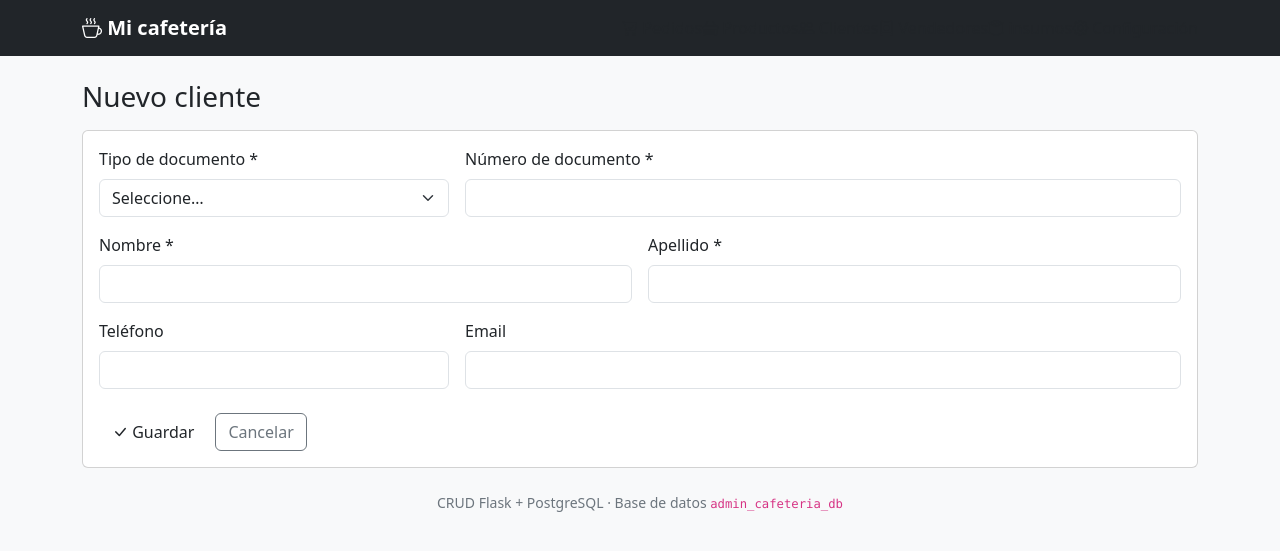
After one commit to Luisa626/admin_cafeteria, a Flask app: page /clientes/nuevo in a window 1280 px wide. The commit adds this page. Shown: the top 551 px of the page. Run offline with Flask 3, Linux system fonts and the light colour scheme; data that the repository does not hold is empty; some libraries are stand-ins or nearby versions.

Commit message:
clientes

```diff
--- a/app.py
+++ b/app.py
@@ -40,6 +40,7 @@ def create_app():
                         AND p.fecha_compra <  CURRENT_DATE + 1) AS ventas_del_dia
         """, one=True)
 
+
         pedidos_recientes = db.query("""
             SELECT p.id_pedido AS pedido, p.id_cliente, p.id_vendedor, COALESCE(SUM(d.cantidad *
                     d.precio_unitario), 0) AS total
@@ -62,7 +63,19 @@ def create_app():
                 ORDER BY unidades_vendidas DESC
                 LIMIT 3
         """)
-        return render_template("index.html", r=resumen, pedidos=pedidos_recientes, top=top_productos)
+
+        stats_clientes = db.query("""
+            SELECT (SELECT COUNT(*) FROM clientes
+                     WHERE date_trunc('month', fecha_registro)
+                         = date_trunc('month', CURRENT_DATE)) AS nuevos_mes,
+                   (SELECT cl.nombre_cliente || ' ' || cl.apellido_cliente
+                      FROM pedidos p
+                      JOIN clientes cl ON cl.id_cliente = p.id_cliente
+                     GROUP BY cl.id_cliente
+                     ORDER BY COUNT(*) DESC, cl.id_cliente
+                     LIMIT 1) AS cliente_frecuente
+        """, one=True)
+        return render_template("index.html", r=resumen, pedidos=pedidos_recientes, top=top_productos, sc=stats_clientes)
 
     @app.errorhandler(psycopg2.OperationalError)
     def error_conexion(exc):
--- a/routes/clientes.py
+++ b/routes/clientes.py
@@ -1,6 +1,149 @@
+"""CRUD de la tabla clientes."""
 from flask import Blueprint, abort, flash, redirect, render_template, request, url_for
 
-
+import validators as v
 from db import DatabaseError, error_message, execute, query
 
 bp = Blueprint("clientes", __name__, url_prefix="/clientes")
+
+INT_MAX = 2147483647  # límite de un INTEGER en PostgreSQL
+
+
+def _tipos_documento():
+    return query("""SELECT id_tipo_documento, sigla, descripcion
+                      FROM tipo_documento
+                     ORDER BY id_tipo_documento""")
+
+
+def _entero(form, campo, etiqueta, errores, minimo=1, maximo=INT_MAX):
+    """Lee un entero obligatorio del formulario; devuelve None si es inválido."""
+    valor = (form.get(campo) or "").strip()
+    if not valor:
+        errores.append(f"{etiqueta} es obligatorio.")
+        return None
+    try:
+        numero = int(valor)
+    except ValueError:
+        errores.append(f"{etiqueta} debe ser un número entero.")
+        return None
+    if not minimo <= numero <= maximo:
+        errores.append(f"{etiqueta} debe estar entre {minimo} y {maximo}.")
+        return None
+    return numero
+
+
+def _leer_formulario(form, tipos):
+    errores = []
+    telefono = (form.get("telefono") or "").strip()
+    if len(telefono) > 15:
+        errores.append("Teléfono no puede superar 15 caracteres.")
+
+    datos = {
+        "id_tipo_documento": _entero(form, "id_tipo_documento", "Tipo de documento", errores),
+        "documento": _entero(form, "documento", "Documento", errores),
+        "nombre_cliente": v.texto(form, "nombre_cliente", "Nombre", errores, max_len=50),
+        "apellido_cliente": v.texto(form, "apellido_cliente", "Apellido", errores, max_len=50),
+        "telefono": telefono or None,
+        "email": v.email(form, "email", "Email", errores),
+    }
+
+    ids_validos = {t["id_tipo_documento"] for t in tipos}
+    if datos["id_tipo_documento"] is not None and datos["id_tipo_documento"] not in ids_validos:
+        errores.append("Tipo de documento no válido.")
+    return datos, errores
+
+
+def _render_form(item, titulo, tipos):
+    return render_template("clientes/form.html", item=item, titulo=titulo,
+                           tipos_documento=tipos)
+
+
+@bp.route("/")
+def listar():
+    items = query("""
+        SELECT cl.*, td.sigla, COUNT(p.id_pedido) AS num_pedidos
+          FROM clientes cl
+          JOIN tipo_documento td ON td.id_tipo_documento = cl.id_tipo_documento
+          LEFT JOIN pedidos p ON p.id_cliente = cl.id_cliente
+         GROUP BY cl.id_cliente, td.sigla
+         ORDER BY cl.id_cliente
+    """)
+
+    stats = query("""
+        SELECT (SELECT COUNT(*) FROM clientes
+                 WHERE date_trunc('month', fecha_registro)
+                     = date_trunc('month', CURRENT_DATE)) AS nuevos_mes,
+               (SELECT cl.nombre_cliente || ' ' || cl.apellido_cliente
+                  FROM pedidos p
+                  JOIN clientes cl ON cl.id_cliente = p.id_cliente
+                 GROUP BY cl.id_cliente
+                 ORDER BY COUNT(*) DESC, cl.id_cliente
+                 LIMIT 1) AS cliente_frecuente
+    """, one=True)
+
+    return render_template("clientes/list.html", items=items, sc=stats)
+
+
+@bp.route("/nuevo", methods=["GET", "POST"])
+def crear():
+    item = {}
+    tipos = _tipos_documento()
+    if request.method == "POST":
+        item = request.form.to_dict()
+        datos, errores = _leer_formulario(request.form, tipos)
+        if not errores:
+            try:
+                execute("""INSERT INTO clientes
+                               (id_tipo_documento, documento, nombre_cliente,
+                                apellido_cliente, telefono, email, fecha_registro)
+                           VALUES (%(id_tipo_documento)s, %(documento)s, %(nombre_cliente)s,
+                                   %(apellido_cliente)s, %(telefono)s, %(email)s, NOW())""",
+                        datos)
+                flash("Cliente creado correctamente.", "success")
+                return redirect(url_for(".listar"))
+            except DatabaseError as exc:
+                errores.append(error_message(exc))
+        for e in errores:
+            flash(e, "danger")
+    return _render_form(item, "Nuevo cliente", tipos)
+
+
+@bp.route("/<int:id>/editar", methods=["GET", "POST"])
+def editar(id):
+    item = query("SELECT * FROM clientes WHERE id_cliente = %s", (id,), one=True)
+    if item is None:
+        abort(404)
+    tipos = _tipos_documento()
+    if request.method == "POST":
+        item = {**item, **request.form.to_dict()}
+        datos, errores = _leer_formulario(request.form, tipos)
+        if not errores:
+            try:
+                execute("""UPDATE clientes
+                              SET id_tipo_documento = %(id_tipo_documento)s,
+                                  documento         = %(documento)s,
+                                  nombre_cliente    = %(nombre_cliente)s,
+                                  apellido_cliente  = %(apellido_cliente)s,
+                                  telefono          = %(telefono)s,
+                                  email             = %(email)s
+                            WHERE id_cliente = %(id)s""",
+                        {**datos, "id": id})
+                flash("Cliente actualizado correctamente.", "success")
+                return redirect(url_for(".listar"))
+            except DatabaseError as exc:
+                errores.append(error_message(exc))
+        for e in errores:
+            flash(e, "danger")
+    return _render_form(item, "Editar cliente", tipos)
+
+
+@bp.route("/<int:id>/eliminar", methods=["POST"])
+def eliminar(id):
+    try:
+        if execute("DELETE FROM clientes WHERE id_cliente = %s", (id,)):
+            flash("Cliente eliminado.", "success")
+        else:
+            flash("El cliente no existe.", "warning")
+    except DatabaseError as exc:
+        flash(error_message(exc), "danger")
+    return redirect(url_for(".listar"))
--- /dev/null
+++ b/templates/clientes/form.html
@@ -0,0 +1,50 @@
+{% extends "base.html" %}
+{% import "macros.html" as m %}
+{% block title %}{{ titulo }}{% endblock %}
+{% block content %}
+<h1 class="h3 mb-3">{{ titulo }}</h1>
+<div class="card"><div class="card-body">
+  <form method="post" novalidate>
+    <div class="row g-3">
+      <div class="col-md-4">
+        <label for="id_tipo_documento" class="form-label">Tipo de documento *</label>
+        <select class="form-select" id="id_tipo_documento" name="id_tipo_documento" required>
+          <option value="">Seleccione…</option>
+          {% for t in tipos_documento %}
+            <option value="{{ t.id_tipo_documento }}"
+                    {{ 'selected' if item.id_tipo_documento|string == t.id_tipo_documento|string }}>
+              {{ t.sigla }} - {{ t.descripcion }}
+            </option>
+          {% endfor %}
+        </select>
+      </div>
+      <div class="col-md-8">
+        <label for="documento" class="form-label">Número de documento *</label>
+        <input type="number" class="form-control" id="documento" name="documento"
+               min="1" max="2147483647" required value="{{ item.documento or '' }}">
+      </div>
+      <div class="col-md-6">
+        <label for="nombre_cliente" class="form-label">Nombre *</label>
+        <input type="text" class="form-control" id="nombre_cliente" name="nombre_cliente"
+               maxlength="50" required value="{{ item.nombre_cliente or '' }}">
+      </div>
+      <div class="col-md-6">
+        <label for="apellido_cliente" class="form-label">Apellido *</label>
+        <input type="text" class="form-control" id="apellido_cliente" name="apellido_cliente"
+               maxlength="50" required value="{{ item.apellido_cliente or '' }}">
+      </div>
+      <div class="col-md-4">
+        <label for="telefono" class="form-label">Teléfono</label>
+        <input type="tel" class="form-control" id="telefono" name="telefono"
+               maxlength="15" value="{{ item.telefono or '' }}">
+      </div>
+      <div class="col-md-8">
+        <label for="email" class="form-label">Email</label>
+        <input type="email" class="form-control" id="email" name="email"
+               maxlength="100" value="{{ item.email or '' }}">
+      </div>
+    </div>
+    {{ m.botones_form(url_for('clientes.listar')) }}
+  </form>
+</div></div>
+{% endblock %}
```
Also changed, not shown: templates/clientes/list.html (+50 -0 lines), templates/index.html (line endings or trailing spaces).
